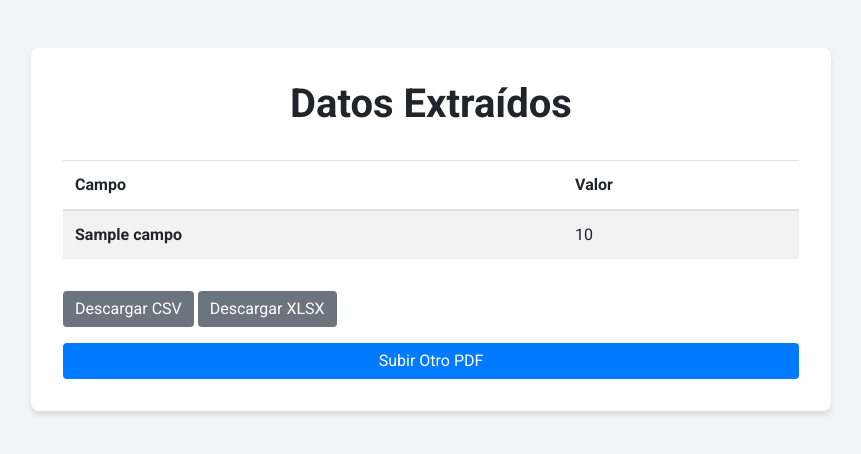
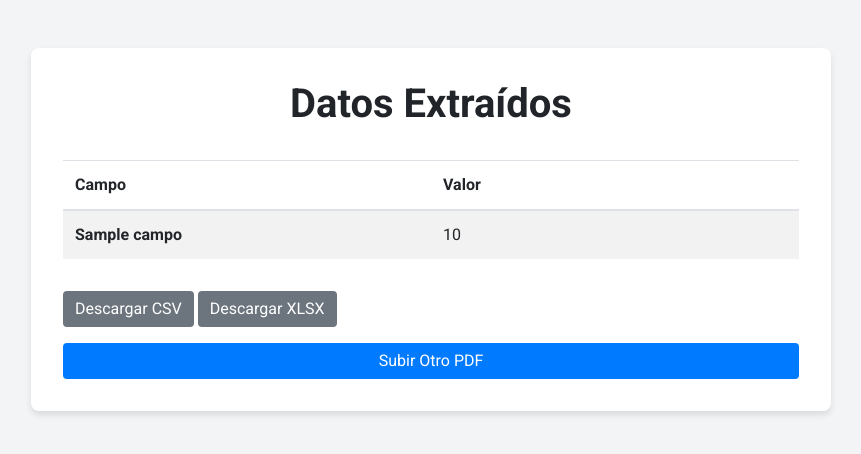
Before and after one commit to oswyman/lectura_recibos_cfe, a Flask app: template templates/result.html in a window 1280 px wide. Shown: the top 454 px of the page, without its empty margins (209-1070 px from the left). Run offline with Flask 3, Linux system fonts and the light colour scheme; the template is opened without the code that fills it: most values are stand-ins (such as "Sample title", 1, 10 or a date in 2020); some libraries are stand-ins or nearby versions.

Commit message:
Primera versión del proyecto con datos organizados

```diff
--- a/templates/result.html
+++ b/templates/result.html
@@ -35,6 +35,13 @@
         .table th, .table td {
             vertical-align: middle;
         }
+        .table th {
+            width: 50%;
+        }
+        .table td {
+            width: 50%;
+            word-break: break-all;
+        }
     </style>
 </head>
 <body>
@@ -51,8 +58,8 @@
                 <tbody>
                     {% for item in data %}
                         <tr>
-                            <td><strong>{{ item.Campo }}</strong></td>
-                            <td>{{ item.Valor }}</td>
+                            <td><strong>{{ item['Campo'] }}</strong></td>
+                            <td>{{ item['Valor'] }}</td>
                         </tr>
                     {% endfor %}
                 </tbody>
```
